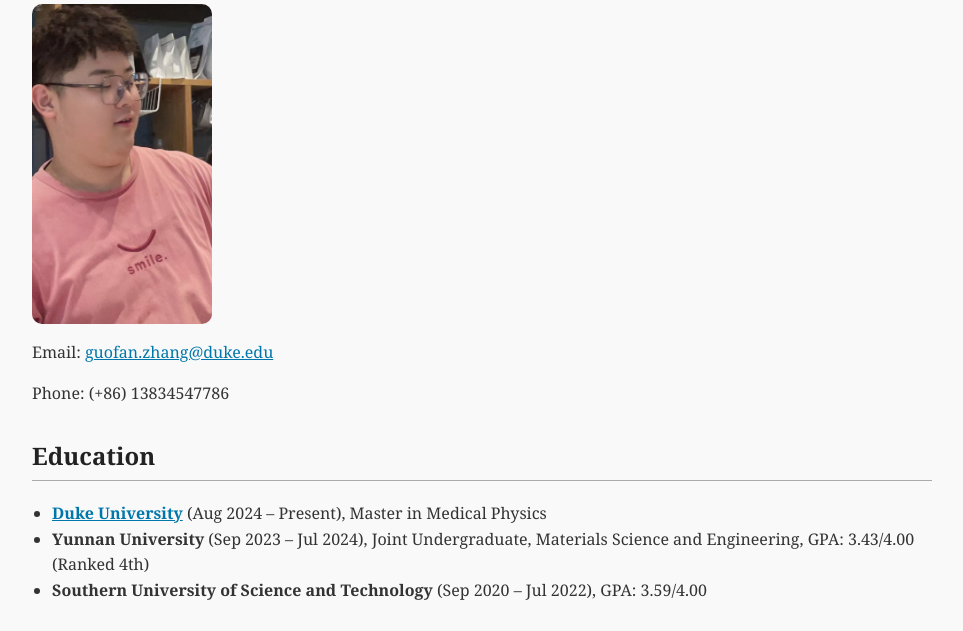
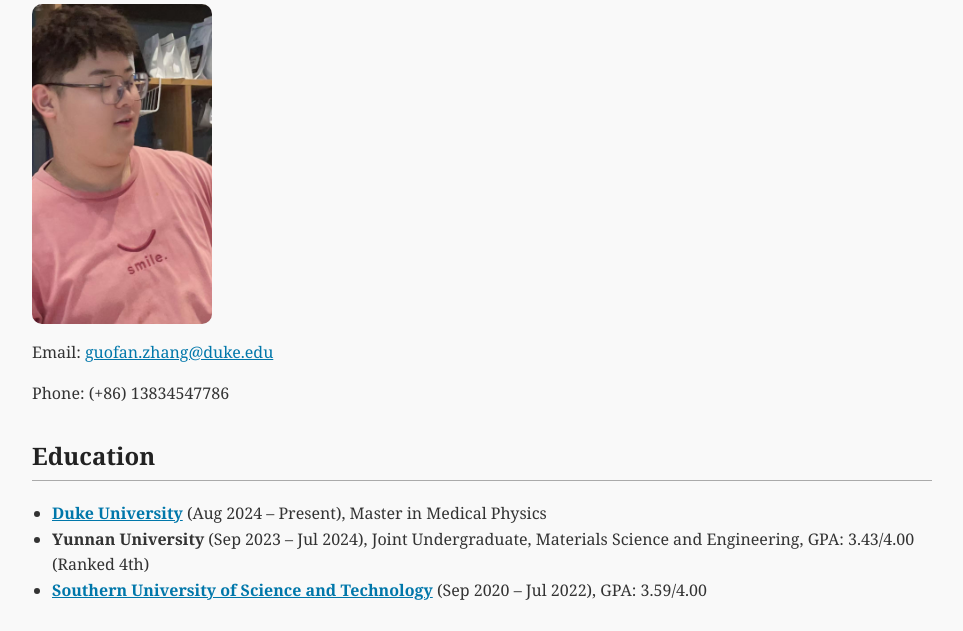
Before and after one commit to gwofanzhang/gwofanzhang.github.io, a plain HTML site: page index.html in a window 1280 px wide. Shown: the part 156-787 px from the top of the page, without its empty margins (158-1121 px from the left). Drawn offline with Linux system fonts and the light colour scheme.

Commit message:
index.html

```diff
--- a/index.html
+++ b/index.html
@@ -43,7 +43,8 @@
   <ul>
     <li><strong><a href="https://scholars.duke.edu/person/Guofan.Zhang" target="_blank">Duke University</a></strong> (Aug 2024 – Present), Master in Medical Physics</li>
     <li><strong>Yunnan University</strong> (Sep 2023 – Jul 2024), Joint Undergraduate, Materials Science and Engineering, GPA: 3.43/4.00 (Ranked 4th)</li>
-    <li><strong>Southern University of Science and Technology</strong> (Sep 2020 – Jul 2022), GPA: 3.59/4.00</li>
+    <li><strong><a href="https://www.sustech.edu.cn/" target="_blank">Southern University of Science and Technology</a></strong> (Sep 2020 – Jul 2022), GPA: 3.59/4.00</li>
+
   </ul>
 </div>
 
```
